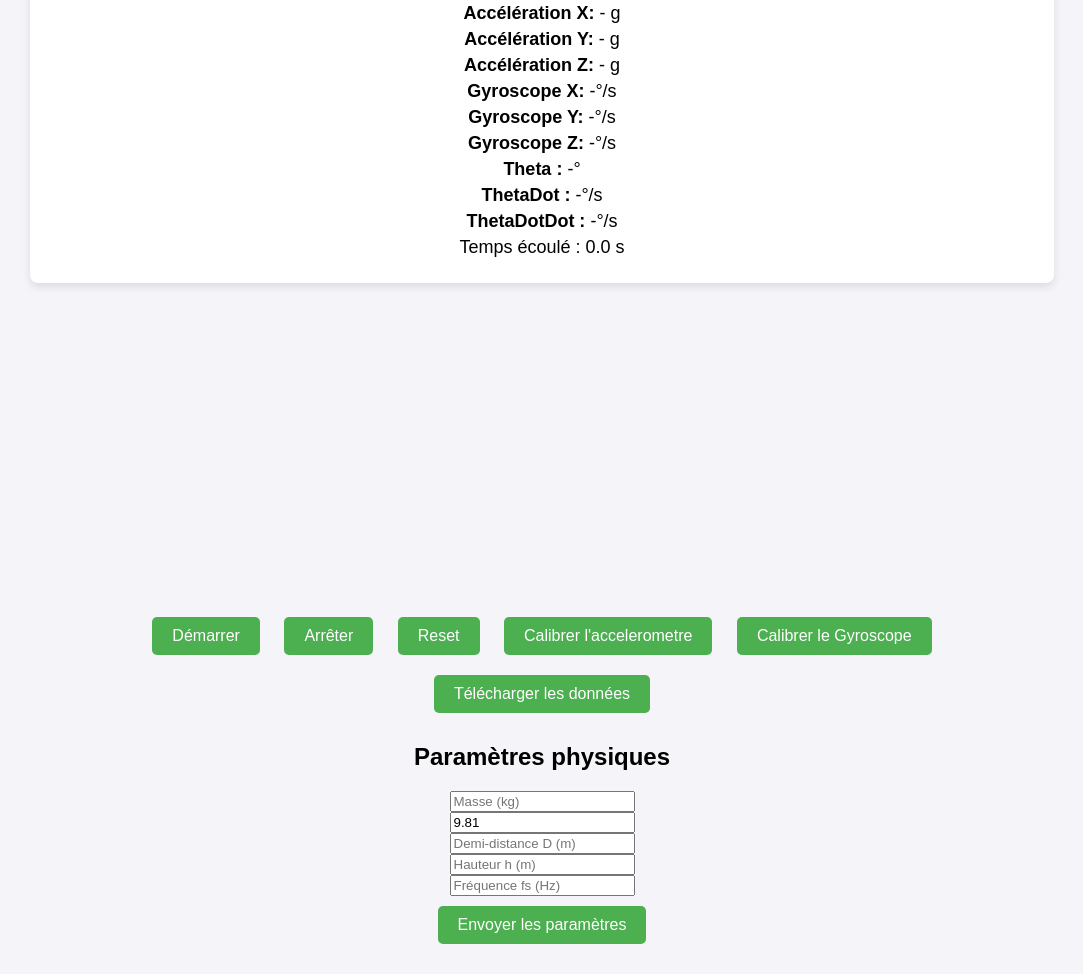
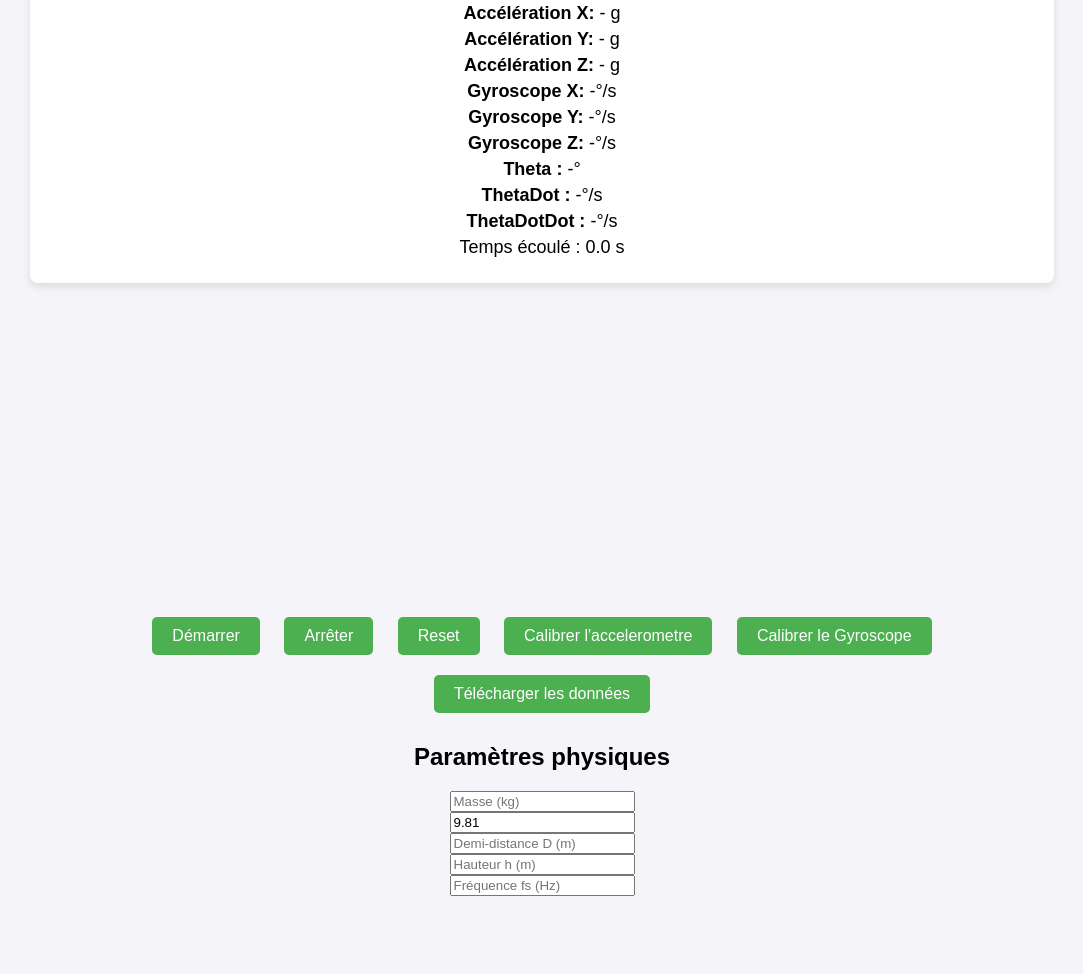
Before and after one commit to ElfDeMaison/InerCal, a plain HTML site: page FirmWare/data/index.html in a window 1280 px wide. Shown: the part 185-1159 px from the top of the page, without its empty margins (98-1181 px from the left). After the commit the page ends 1101 px from the top, so only its background shows below. Drawn offline with Linux system fonts and the light colour scheme.

Commit message:
update Index

```diff
--- a/FirmWare/data/index.html
+++ b/FirmWare/data/index.html
@@ -43,7 +43,7 @@
       <input id="D" placeholder="Demi-distance D (m)" type="number" step="0.001"><br>
       <input id="h" placeholder="Hauteur h (m)" type="number" step="0.01"><br>
       <input id="fs" placeholder="Fréquence fs (Hz)" type="number" step="1"><br>
-      <button onclick="sendUserParams()">Envoyer les paramètres</button>
+
 
     </div>
 
```
